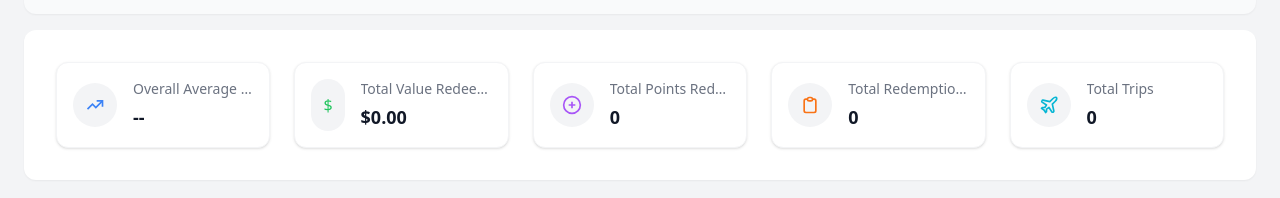
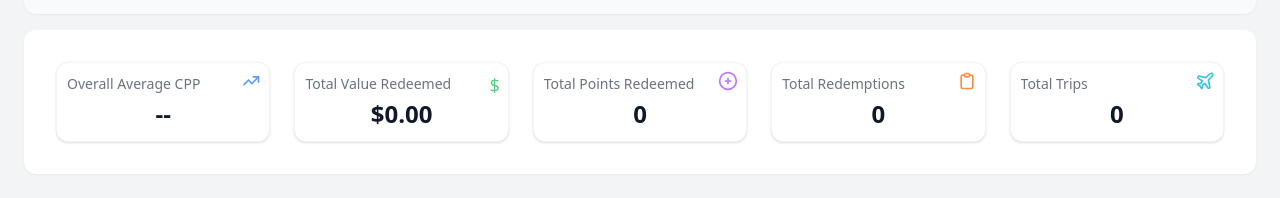
Before and after one commit to ayostepht/Cents-Per-Point, a React (Vite) app in the folder frontend-vite/: page / in a window 1280 px wide. Shown: the part 283-481 px from the top of the page. Built offline with nearby package versions, Linux system fonts and the light colour scheme; no server answers.

Commit message:
Adjusted padding and layout of MetricCard component for better display on various screen sizes

```diff
--- a/frontend-vite/src/pages/Dashboard.jsx
+++ b/frontend-vite/src/pages/Dashboard.jsx
@@ -103,15 +103,15 @@ const CustomPieTooltip = ({ active, payload }) => {
 
 function MetricCard({ title, value, icon }) {
   return (
-    <div className="bg-white p-3 sm:p-4 md:p-2 lg:p-2.5 xl:p-4 rounded-xl shadow border border-gray-100 flex items-center gap-2 sm:gap-3 md:gap-2 lg:gap-2.5 xl:gap-4 min-w-0">
-      <div className="p-2 sm:p-3 md:p-1.5 lg:p-1.5 xl:p-3 bg-gray-100 rounded-full text-base sm:text-lg md:text-base lg:text-base xl:text-lg flex items-center justify-center flex-shrink-0" style={{ minWidth: 28, minHeight: 28 }}>
-        <span style={{ fontSize: '1rem' }} className="md:text-base lg:text-base xl:text-lg">{icon}</span>
+    <div className="bg-white p-2 sm:p-3 md:p-1.5 lg:p-2 xl:p-2.5 rounded-xl shadow border border-gray-100 flex flex-col justify-between min-w-0 relative" style={{minHeight: 80}}>
+      <div className="absolute top-2 right-2 text-base sm:text-lg md:text-base lg:text-base xl:text-lg flex items-center justify-center flex-shrink-0 opacity-80">
+        {icon}
       </div>
-      <div className="min-w-0 flex-1">
-        <p className="text-xs sm:text-sm md:text-xs lg:text-xs xl:text-sm text-gray-500 font-medium mb-1 leading-tight" title={title}>
+      <div className="min-w-0 flex-1 flex flex-col items-center justify-center">
+        <p className="text-xs sm:text-sm md:text-xs lg:text-xs xl:text-sm text-gray-500 font-medium mb-1 leading-tight pr-6 w-full text-left" title={title}>
           <span className="block truncate">{title}</span>
         </p>
-        <p className="text-sm sm:text-lg md:text-base lg:text-base xl:text-lg 2xl:text-2xl font-extrabold text-gray-900 break-words leading-tight">{value}</p>
+        <p className="text-lg sm:text-xl md:text-2xl font-extrabold text-gray-900 break-words leading-tight text-center">{value}</p>
       </div>
     </div>
   );
```
